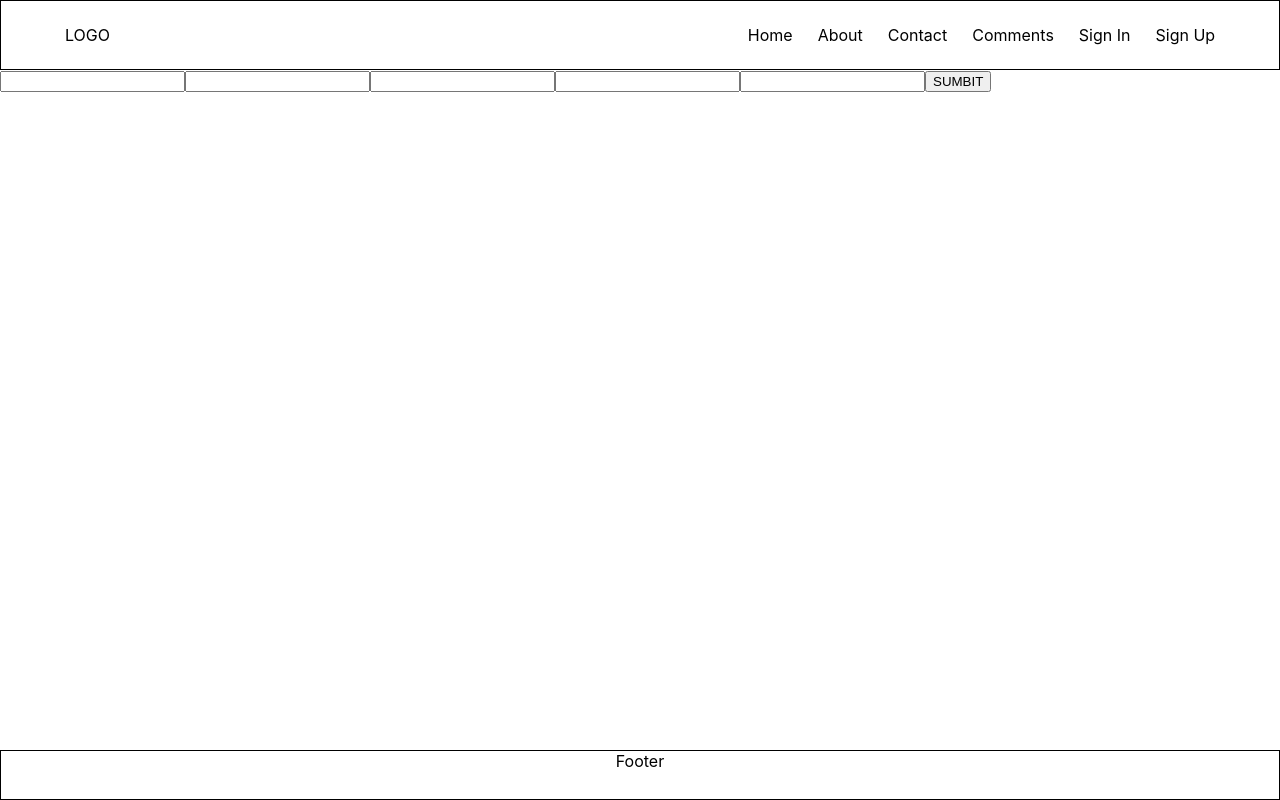
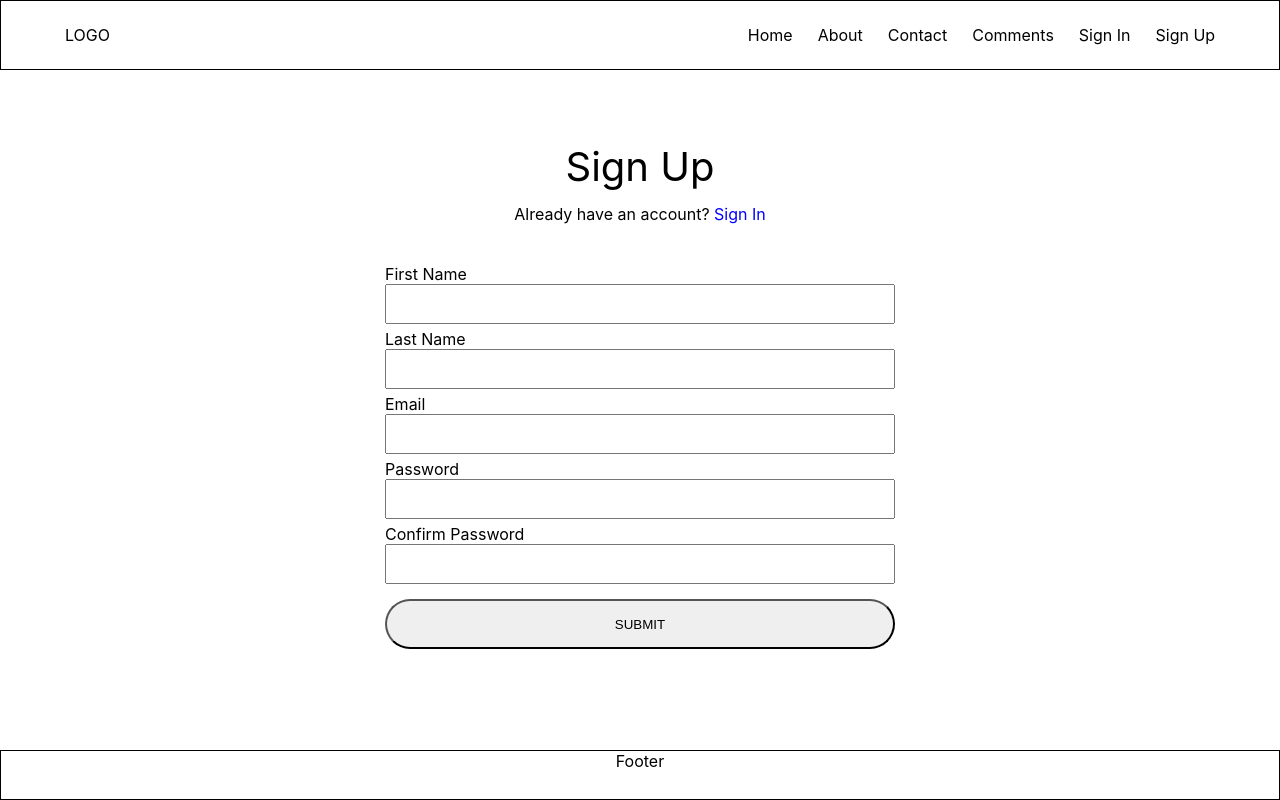
Before and after one commit to NatNatali/discrete-client, a React (Create React App) app: page /sign-up in a window 1280 px wide. Built offline with nearby package versions, Linux system fonts and the light colour scheme.

Commit message:
feat(SignUp): Create sign-up page with styles

```diff
--- a/src/components/Container/index.scss
+++ b/src/components/Container/index.scss
@@ -3,10 +3,7 @@ $f-height: 50px;
 $full-height: 100vh;
 
 .container {
-  width: 1600px;
   padding: 24px;
-  margin: auto;
-  justify-content: center;
 }
 
 .main {
--- a/src/components/Header/index.scss
+++ b/src/components/Header/index.scss
@@ -8,24 +8,21 @@
   width: 100%;
   height: 70px;
   box-sizing: border-box;
-}
-
   .h-content {
     width: 90%;
     padding: 24px;
     display: flex;
     margin: auto;
-}
-
     .h-menu {
       display: flex;
       justify-content: flex-end;
       width: 100%;
-}
-
       .hm-item {
         margin-left: 25px;
-  :hover{
+        &:hover{
           text-decoration: underline;
         }
       }
+    }
+  }
+}
--- a/src/components/SignUp/index.js
+++ b/src/components/SignUp/index.js
@@ -1,38 +1,57 @@
 import React, { useRef } from 'react'
 import { useForm } from 'react-hook-form'
+import Button from "../Button";
+import './index.scss'
+import Container from "../Container";
+import {Link} from "react-router-dom";
 
 const SignUp = () => {
     const { register, handleSubmit, watch, errors } = useForm()
     const password = useRef({});
     password.current = watch("password", "");
     const onSubmit = data => { console.log(data) }
-    return <div className='main'>
+    return <Container>
+        <div className='r-texts'>
+            <div className='r-title'>Sign Up</div>
+            <div className='r-question'>Already have an account? <Link to="/sign-in"><span>Sign In</span></Link></div>
+        </div>
+        <div className='r-form-content'>
+            <form onSubmit={handleSubmit(onSubmit)}>
                 <div>
-            <form onSubmit={handleSubmit(onSubmit)}>
+                    <label htmlFor="">First Name</label>
                     <input
-                    name="first-name"
+                        name="first_name"
                         type='text'
                         ref={register({
                             required: "You must specify your first name",
                         })}
                     />
-                {errors.fname && <p>{errors.fname.message}</p>}
+                </div>
+                {errors.first_name && <p className='r-error'>{errors.first_name.message}</p>}
+                <div>
+                    <label htmlFor="">Last Name</label>
                     <input
-                    name="last-name"
+                        name="last_name"
                         type='text'
                         ref={register({
                             required: "You must specify your last name",
                         })}
                     />
-                {errors.lname && <p>{errors.lname.message}</p>}
+                </div>
+                {errors.last_name && <p className='r-error'>{errors.last_name.message}</p>}
+                <div>
+                    <label htmlFor="">Email</label>
                     <input
                         name="email"
                         type='email'
                         ref={register({
-                        required: "You must specify a email",
+                            required: "You must specify an email",
                         })}
                     />
-                {errors.email && <p>{errors.email.message}</p>}
+                </div>
+                {errors.email && <p className='r-error'>{errors.email.message}</p>}
+                <div>
+                    <label htmlFor="">Password</label>
                     <input
                         name="password"
                         type='password'
@@ -44,21 +63,26 @@ const SignUp = () => {
                             }})
                         }
                     />
-                {errors.password && <p>{errors.password.message}</p>}
+                </div>
+                {errors.password && <p className='r-error'>{errors.password.message}</p>}
+                <div>
+                    <label htmlFor="">Confirm Password</label>
                     <input
                         name="conf_password"
                         type='password'
                         ref={register({
+                            required: "You must confirm your password",
                             validate: value =>
                                 value === password.current || "The passwords do not match"
                         })
                         }
                     />
-                {errors.conf_password && <p>{errors.conf_password.message}</p>}
-                <button>SUMBIT</button>
+                </div>
+                {errors.conf_password && <p className='r-error'>{errors.conf_password.message}</p>}
+                <Button />
             </form>
         </div>
-    </div>
+    </Container>
 }
 
 export default SignUp
--- /dev/null
+++ b/src/components/SignUp/index.scss
@@ -0,0 +1,38 @@
+.r-texts {
+  padding-top: 3rem;
+  text-align: center;
+  .r-title {
+    font-size: 40px;
+    margin-bottom: 13px;
+  }
+  .r-question {
+    font-size: 16px;
+    span {
+      color:blue;
+    }
+  }
+}
+
+.r-form-content {
+  display: flex;
+  justify-content: center;
+  input {
+    width: 100%;
+    height: 40px;
+    box-sizing: border-box;
+    font-size: 16px;
+    margin-bottom: 5px;
+    &:focus {
+      outline: none;
+    }
+  }
+  form {
+    width: 510px;
+    padding-top: 40px;
+  }
+  .r-error {
+    color: red;
+    box-sizing: border-box;
+    margin-top: -4px;
+  }
+}
```
Also changed, not shown: src/components/Input/index.js (deleted), src/components/Input/index.scss (deleted), 1 other file (tests, documents, lock files or other folders). Lines whose indentation alone changed are shown as unchanged.
